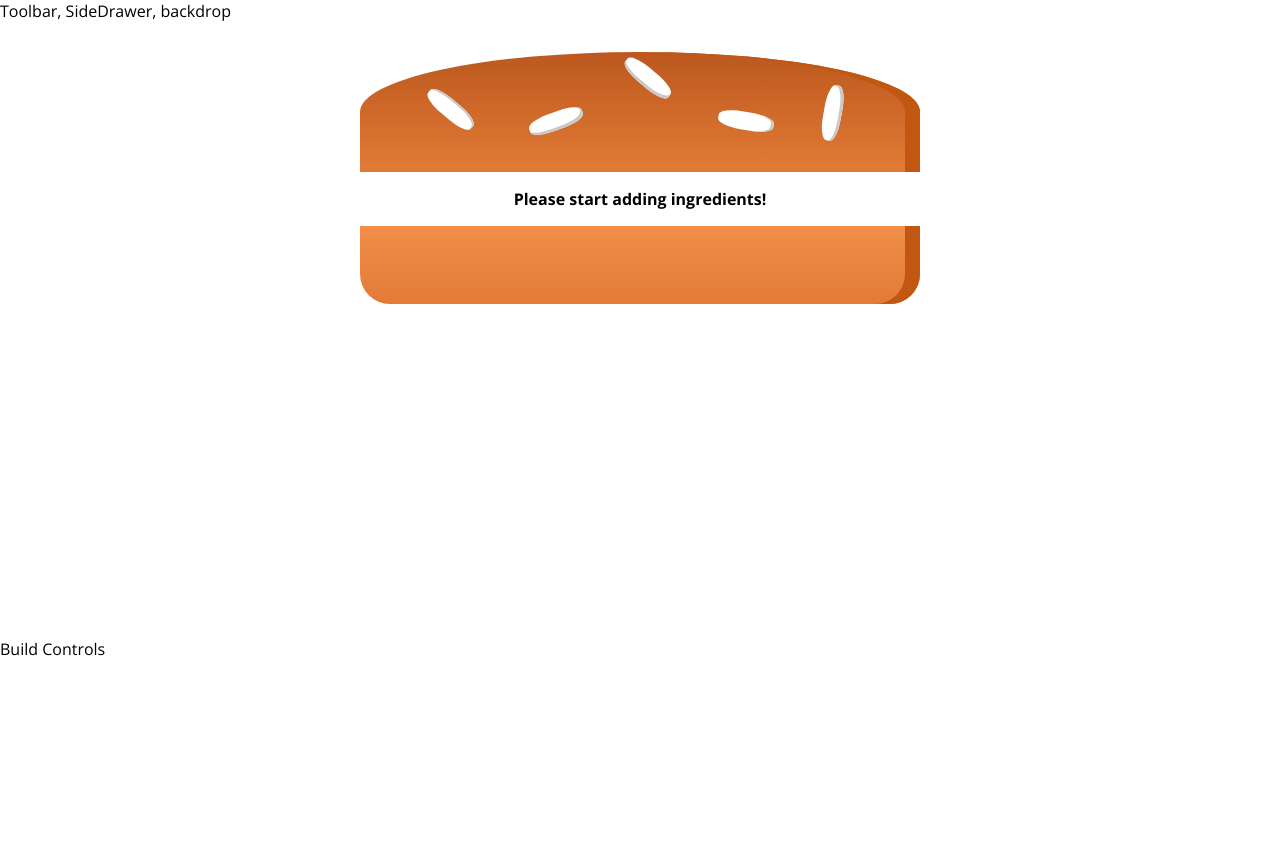
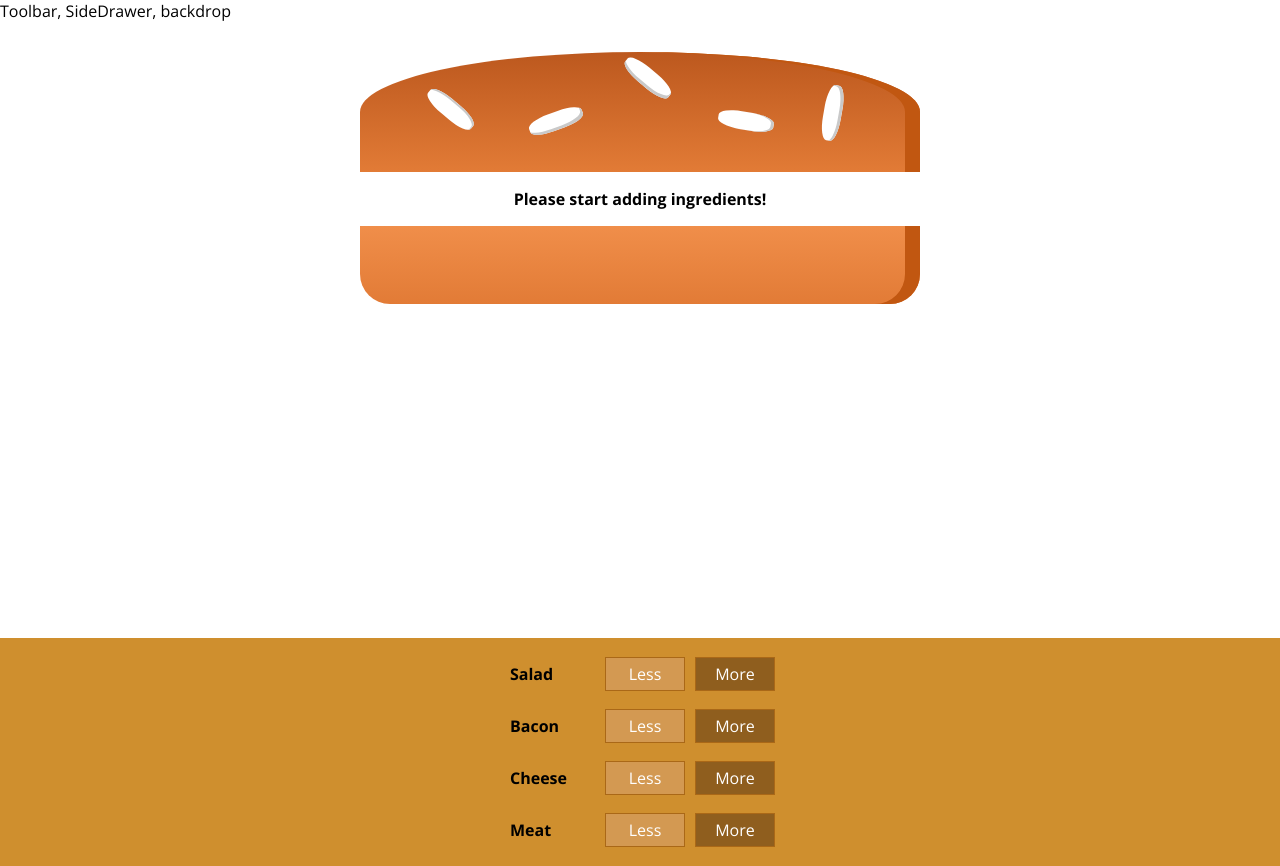
Before and after one commit to AdamJosephKalimi/react-burger-builder-2, a React app: page / in a window 1280 px wide. Before the commit the page ends 800 px from the top, so only its background shows below. Built offline with nearby package versions, Linux system fonts and the light colour scheme.

Commit message:
The build controls are now rendered on the screen. I had an issue with one of the css pages not compiling. After a few minutes of rewriting the code and Googling, I realized that an Import ... from '../../yadayada' path was not complete. Continue to analyze errors and search.

```diff
--- a/src/components/Burger/BuildControls/BuildControls.js
+++ b/src/components/Burger/BuildControls/BuildControls.js
@@ -1,8 +1,19 @@
 import React from 'react';
+import classes from './BuildControls.css'
+import BuildControl from './BuildControl/BuildControl';
+
+const controls = [
+    {label: 'Salad', type: 'salad'},
+    {label: 'Bacon', type: 'bacon'},
+    {label: 'Cheese', type: 'cheese'},
+    {label: 'Meat', type: 'meat'},
+];
 
 const buildControls = (props) => (
-    <div>
-
+    <div className={classes.BuildControls}>
+        {controls.map(ctrl => (
+            <BuildControl key={ctrl.label} label={ctrl.label} />
+        ))}
     </div>
   );
 
--- a/src/components/Burger/Burger.js
+++ b/src/components/Burger/Burger.js
@@ -23,7 +23,7 @@ const burger = (props) => {
   if (transformedIngredients.length === 0) {
       transformedIngredients = <p>Please start adding ingredients!</p>
   }
-  console.log(transformedIngredients);
+  //console.log(transformedIngredients);
   return (
       <div className={classes.Burger}>
           <BurgerIngredient type="bread-top" />
--- a/src/containers/BurgerBuilder/BurgerBuilder.js
+++ b/src/containers/BurgerBuilder/BurgerBuilder.js
@@ -2,6 +2,7 @@ import React, { Component } from 'react';
 
 import Aux from '../../hoc/Aux';
 import Burger from '../../components/Burger/Burger';
+import BuildControls from '../../components/Burger/BuildControls/BuildControls';
 
 class BurgerBuilder extends Component {
 
@@ -19,7 +20,7 @@ class BurgerBuilder extends Component {
         return (
               <Aux>
                   <Burger ingredients={this.state.ingredients}/>
-                  <div>Build Controls</div>
+                  <BuildControls />
               </Aux>
         );
     }
```
